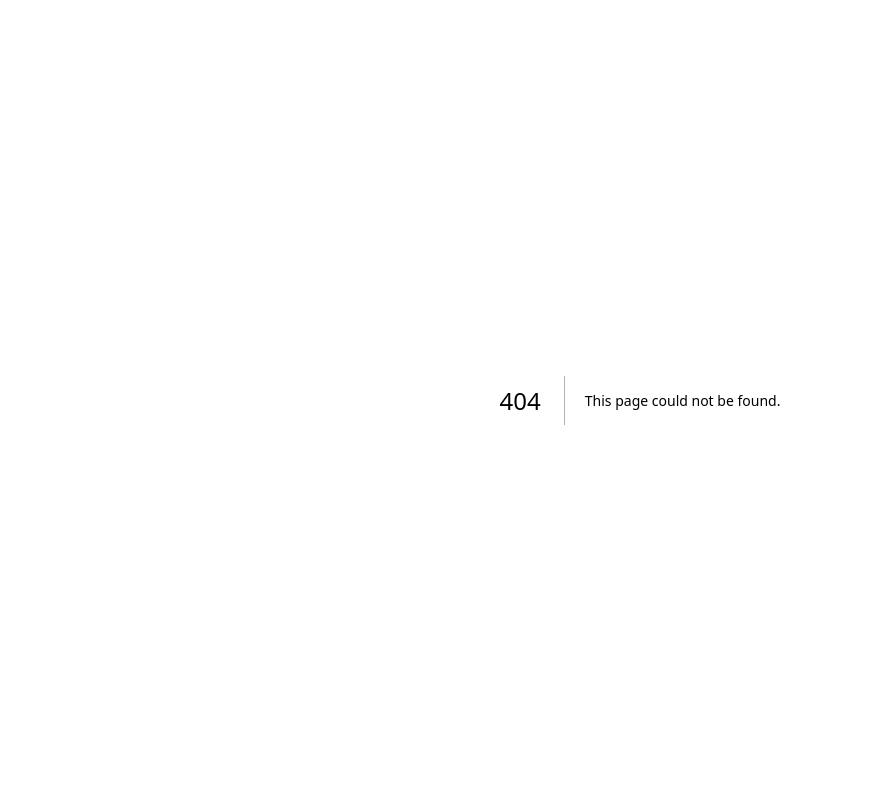
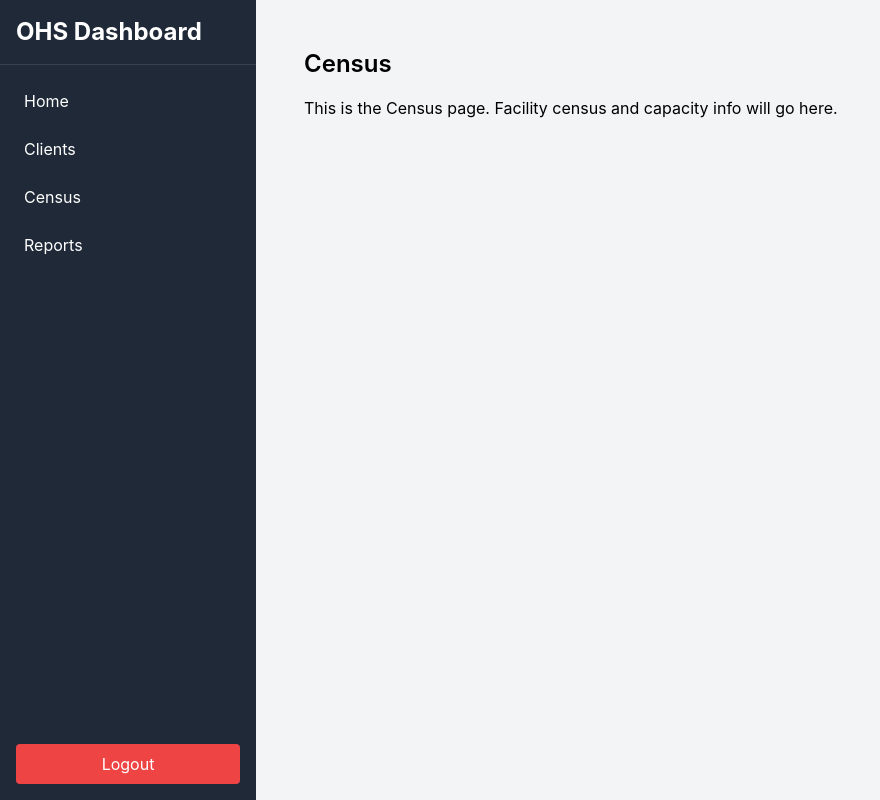
Before and after one commit to Derek561/oas-frontend, a Next.js app: page /dashboard/census in a window 1280 px wide. Before the commit this address had no page. Shown: the whole page, without its empty margins (0-880 px from the left). Built offline with nearby package versions, Linux system fonts and the light colour scheme; no server answers.

Commit message:
Add Clients, Census, and Reports pages

```diff
--- /dev/null
+++ b/src/app/dashboard/census/page.jsx
@@ -0,0 +1,11 @@
+'use client';
+import React from 'react';
+
+export default function CensusPage() {
+  return (
+    <div className="p-6">
+      <h1 className="text-2xl font-semibold mb-4">Census</h1>
+      <p>This is the Census page. Facility census and capacity info will go here.</p>
+    </div>
+  );
+}
--- /dev/null
+++ b/src/app/dashboard/clients/page.jsx
@@ -0,0 +1,11 @@
+'use client';
+import React from 'react';
+
+export default function ClientsPage() {
+  return (
+    <div className="p-6">
+      <h1 className="text-2xl font-semibold mb-4">Clients</h1>
+      <p>This is the Clients page. Client data will appear here soon.</p>
+    </div>
+  );
+}
--- /dev/null
+++ b/src/app/dashboard/reports/page.jsx
@@ -0,0 +1,11 @@
+'use client';
+import React from 'react';
+
+export default function ReportsPage() {
+  return (
+    <div className="p-6">
+      <h1 className="text-2xl font-semibold mb-4">Reports</h1>
+      <p>This is the Reports page. Analytics and summaries will show here.</p>
+    </div>
+  );
+}
```
